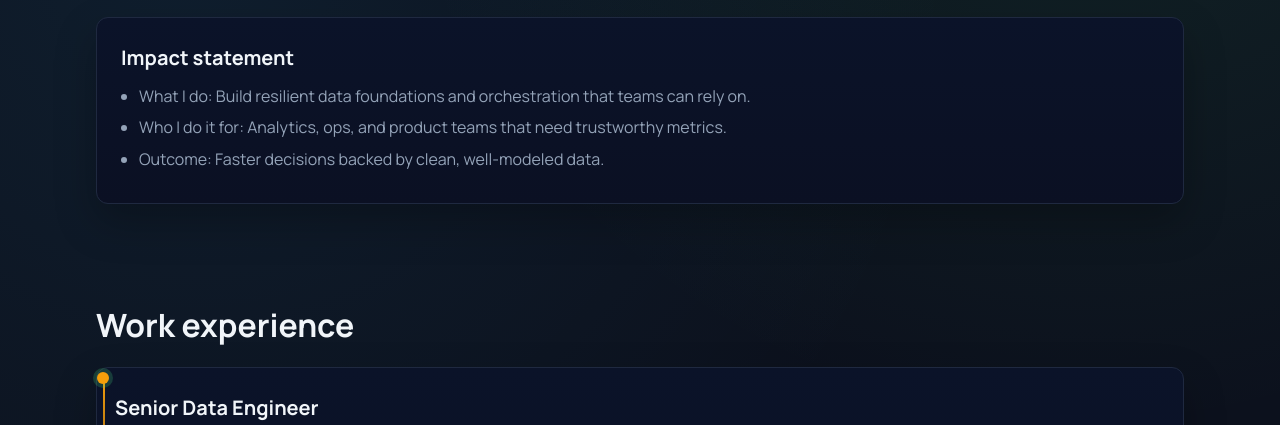
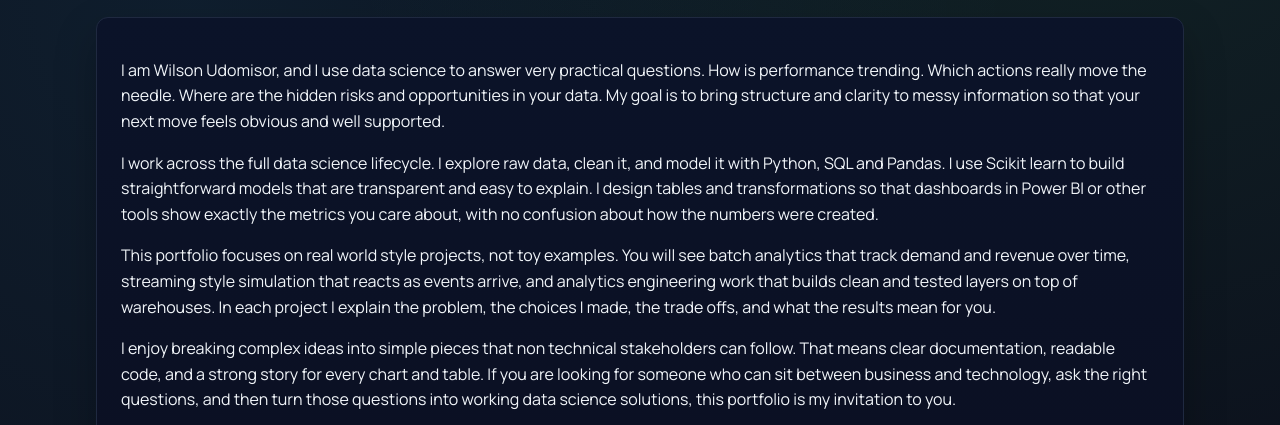
Before and after one commit to WilsonMisor/wilson-portfolios, a plain HTML site: page ds/about.html in a window 1280 px wide. Shown: the part 522-947 px from the top of the page. Drawn offline with Linux system fonts and the light colour scheme.

Commit message:
Update about.html

```diff
--- a/ds/about.html
+++ b/ds/about.html
@@ -29,14 +29,12 @@
       </section>
 
       <section class="section">
-        <h1 id="ownerName">About Wilson Udomisor</h1>
+        <h1 id="ownerName">About</h1>
         <div class="card">
-          <h3>Impact statement</h3>
-          <ul class="list">
-            <li data-edit-text-key="about_impact_do">What I do: Build resilient data foundations and orchestration that teams can rely on.</li>
-            <li data-edit-text-key="about_impact_who">Who I do it for: Analytics, ops, and product teams that need trustworthy metrics.</li>
-            <li data-edit-text-key="about_impact_outcome">Outcome: Faster decisions backed by clean, well-modeled data.</li>
-          </ul>
+          <p>I am Wilson Udomisor, and I use data science to answer very practical questions. How is performance trending. Which actions really move the needle. Where are the hidden risks and opportunities in your data. My goal is to bring structure and clarity to messy information so that your next move feels obvious and well supported.</p>
+          <p>I work across the full data science lifecycle. I explore raw data, clean it, and model it with Python, SQL and Pandas. I use Scikit learn to build straightforward models that are transparent and easy to explain. I design tables and transformations so that dashboards in Power BI or other tools show exactly the metrics you care about, with no confusion about how the numbers were created.</p>
+          <p>This portfolio focuses on real world style projects, not toy examples. You will see batch analytics that track demand and revenue over time, streaming style simulation that reacts as events arrive, and analytics engineering work that builds clean and tested layers on top of warehouses. In each project I explain the problem, the choices I made, the trade offs, and what the results mean for you.</p>
+          <p>I enjoy breaking complex ideas into simple pieces that non technical stakeholders can follow. That means clear documentation, readable code, and a strong story for every chart and table. If you are looking for someone who can sit between business and technology, ask the right questions, and then turn those questions into working data science solutions, this portfolio is my invitation to you.</p>
         </div>
       </section>
 
@@ -111,7 +109,7 @@
           </div>
           <button id="editToggle" class="btn edit-toggle" type="button">Edit</button>
         </div>
-        <p class="helper">© 2024 Wilson Udomisor. Crafted for clarity and reliability.</p>
+        <p class="helper">© 2025 Wilson Udomisor. Crafted for clarity and reliability.</p>
       </div>
     </footer>
   </div>
```
